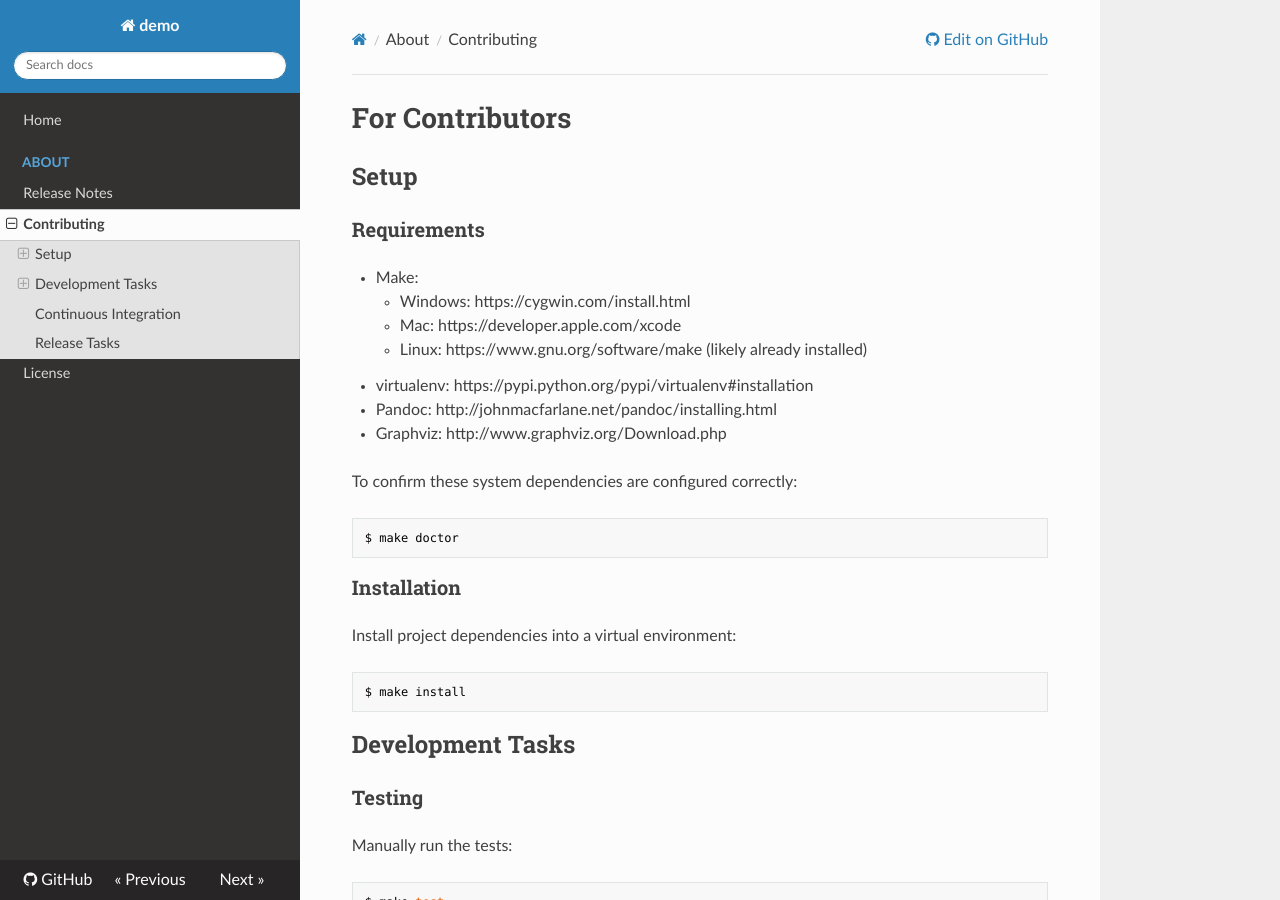
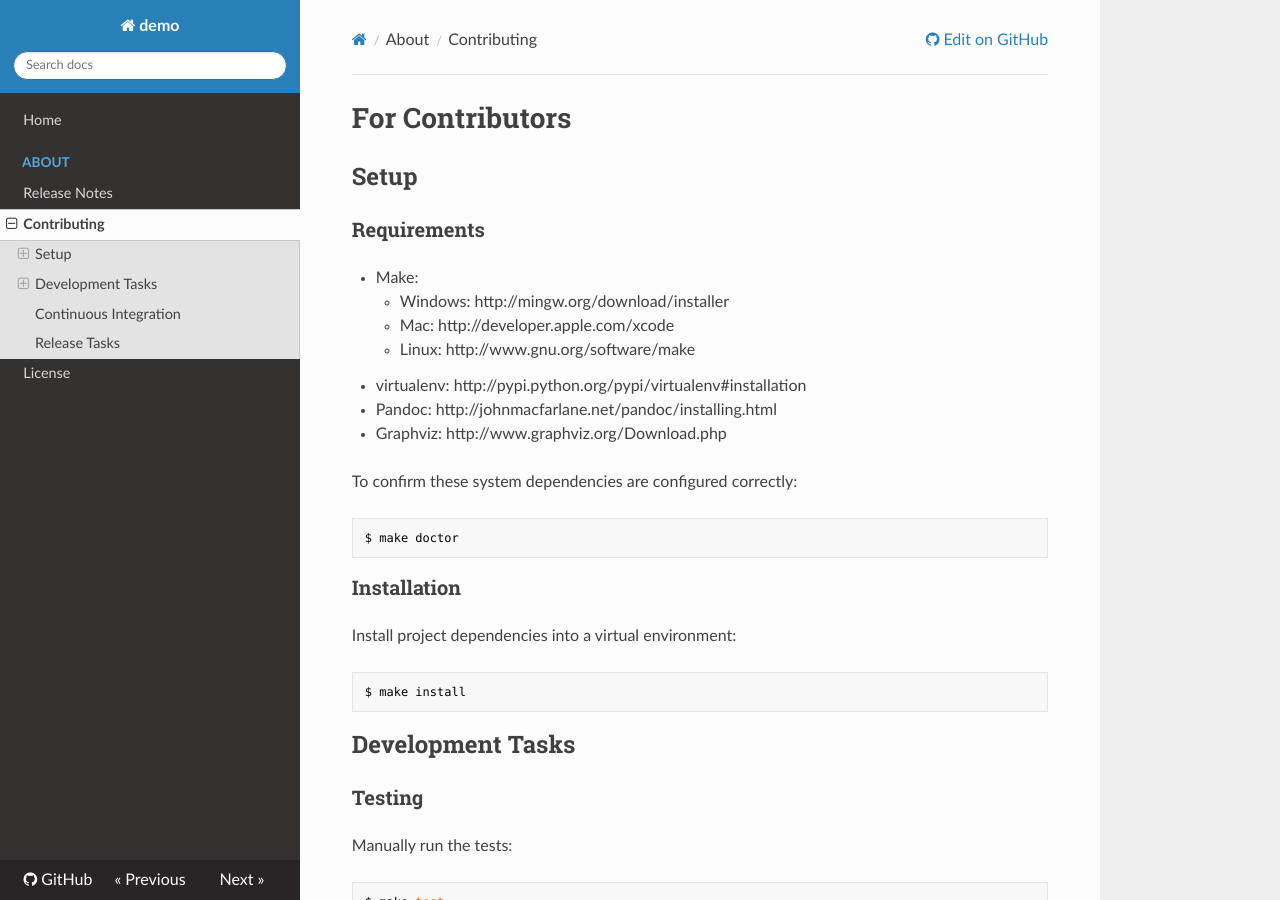
Before and after one commit to jacebrowning/template-python-demo, an MkDocs documentation site: the page built from docs/about/contributing.md, in a window 1280 px wide and 900 px high. Built offline with MkDocs 1.6.1, drawn with Linux system fonts in a browser that asks for light colours; nearby versions of some CDN libraries; old or Windows-style settings are respelled for this version of MkDocs.

```diff
--- a/docs/about/contributing.md
+++ b/docs/about/contributing.md
@@ -5,10 +5,10 @@
 ### Requirements
 
 * Make:
-    * Windows: https://cygwin.com/install.html
-    * Mac: https://developer.apple.com/xcode
-    * Linux: https://www.gnu.org/software/make (likely already installed)
-* virtualenv: https://pypi.python.org/pypi/virtualenv#installation
+    * Windows: http://mingw.org/download/installer
+    * Mac: http://developer.apple.com/xcode
+    * Linux: http://www.gnu.org/software/make
+* virtualenv: http://pypi.python.org/pypi/virtualenv#installation
 * Pandoc: http://johnmacfarlane.net/pandoc/installing.html
 * Graphviz: http://www.graphviz.org/Download.php
 
```
Also changed, not shown: CONTRIBUTING.md (+4 -4 lines).
